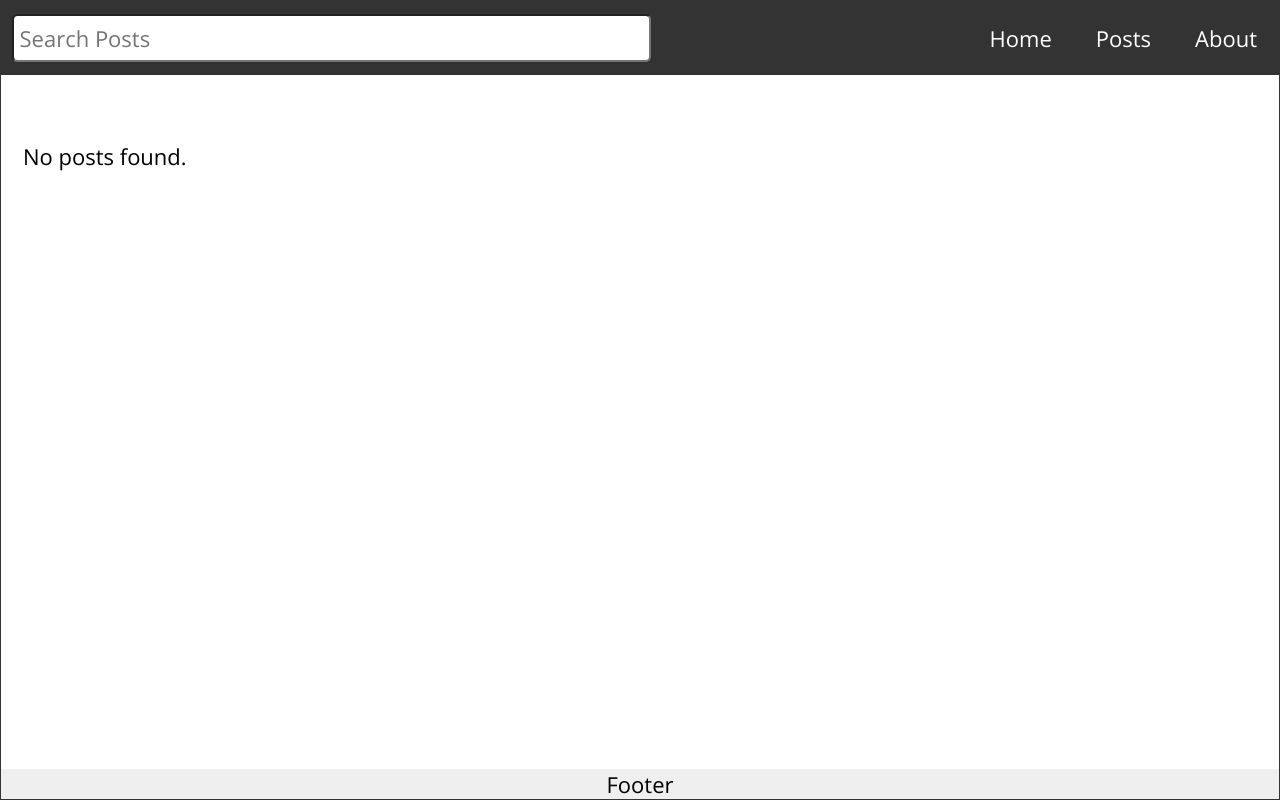
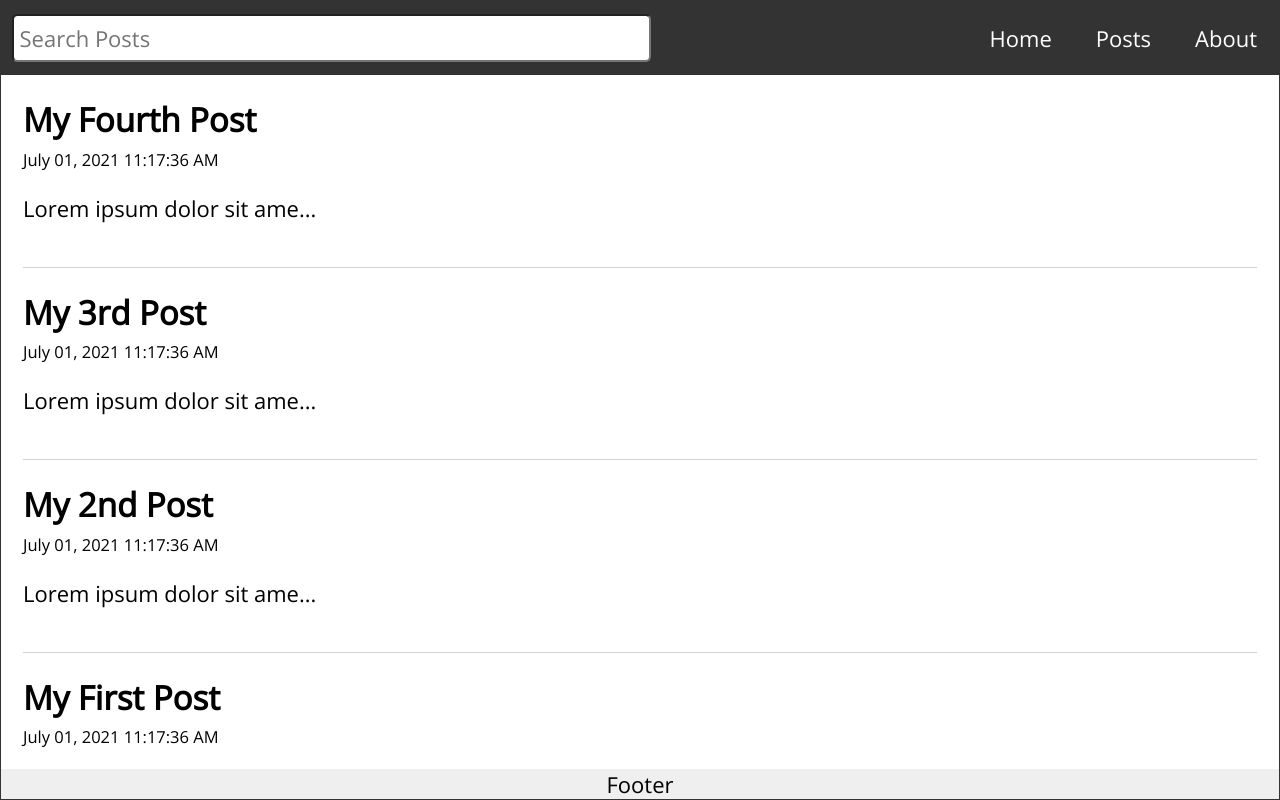
Before and after one commit to minkhaung-mkks/Learning_react_routers-n-stuff, a React (Vite) app: page / in a window 1280 px wide. Built offline with nearby package versions, Linux system fonts and the light colour scheme; data requests are answered from the project's data file.

Commit message:
Get Data with axios

```diff
--- a/src/App.jsx
+++ b/src/App.jsx
@@ -9,6 +9,7 @@ import Layout from '../components/Layout'
 import Missing from '../components/Missing'
 import NewPosts from '../components/NewPosts'
 import PostPage from '../components/PostPage'
+import api from './api/posts'
 
 // CSS
 import './index.css'
@@ -36,6 +37,25 @@ function App() {
     setPosts(otherPosts)
     navigate.push('/')
   }
+  useEffect(() => {
+    const fetchPosts = async () => {
+      try {
+        const res = await api.get('/posts')
+        if (res && res.data) setPosts(res.data)
+      } catch (err) {
+        console.error(err)
+        if (err?.response) {
+          console.error(err.response.data)
+          console.error(err.response.status)
+          console.error(err.response.headers)
+        }
+        else {
+          console.error(err.message)
+        }
+      }
+    }
+    fetchPosts()
+  })
   useEffect(() => {
     //     search.toLowerCase() will be an empty string, since the search term is empty.
     // ''(empty string) is included in every string, so('some string').includes('') will return true.
```
